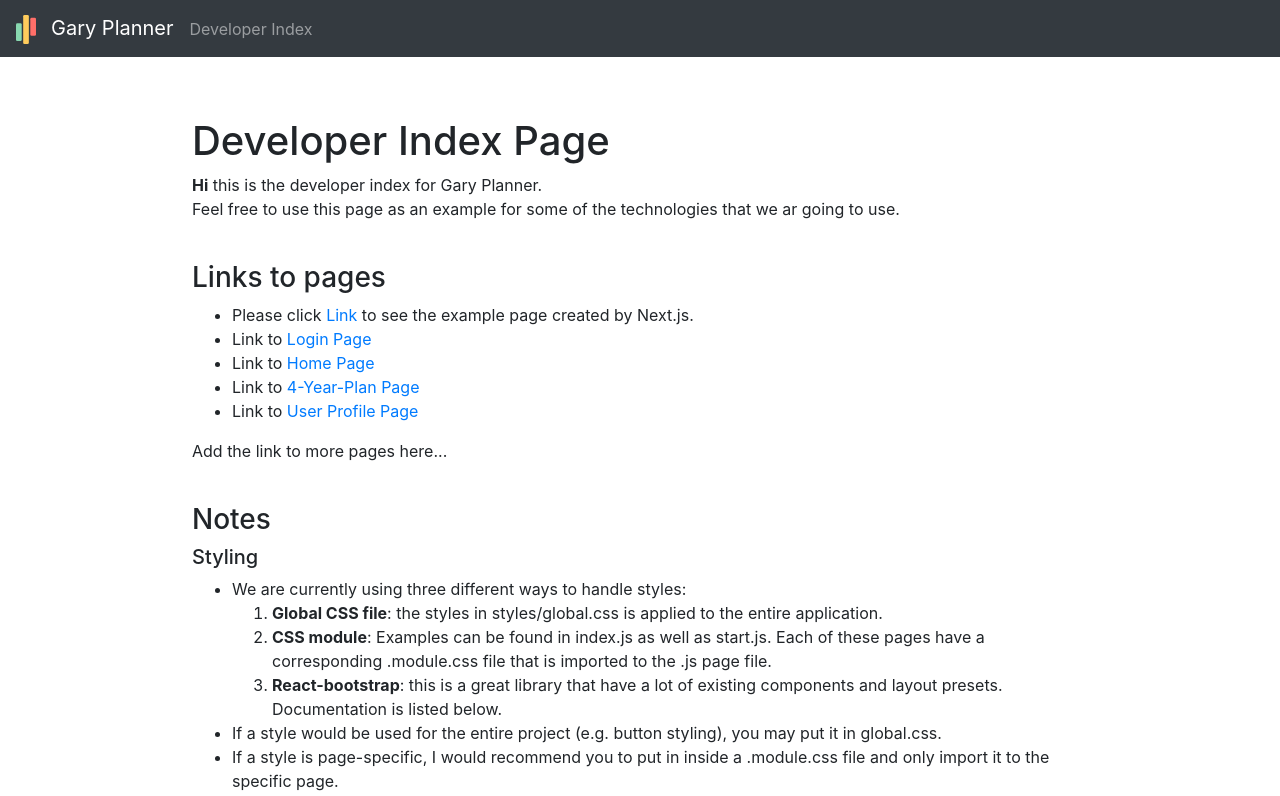
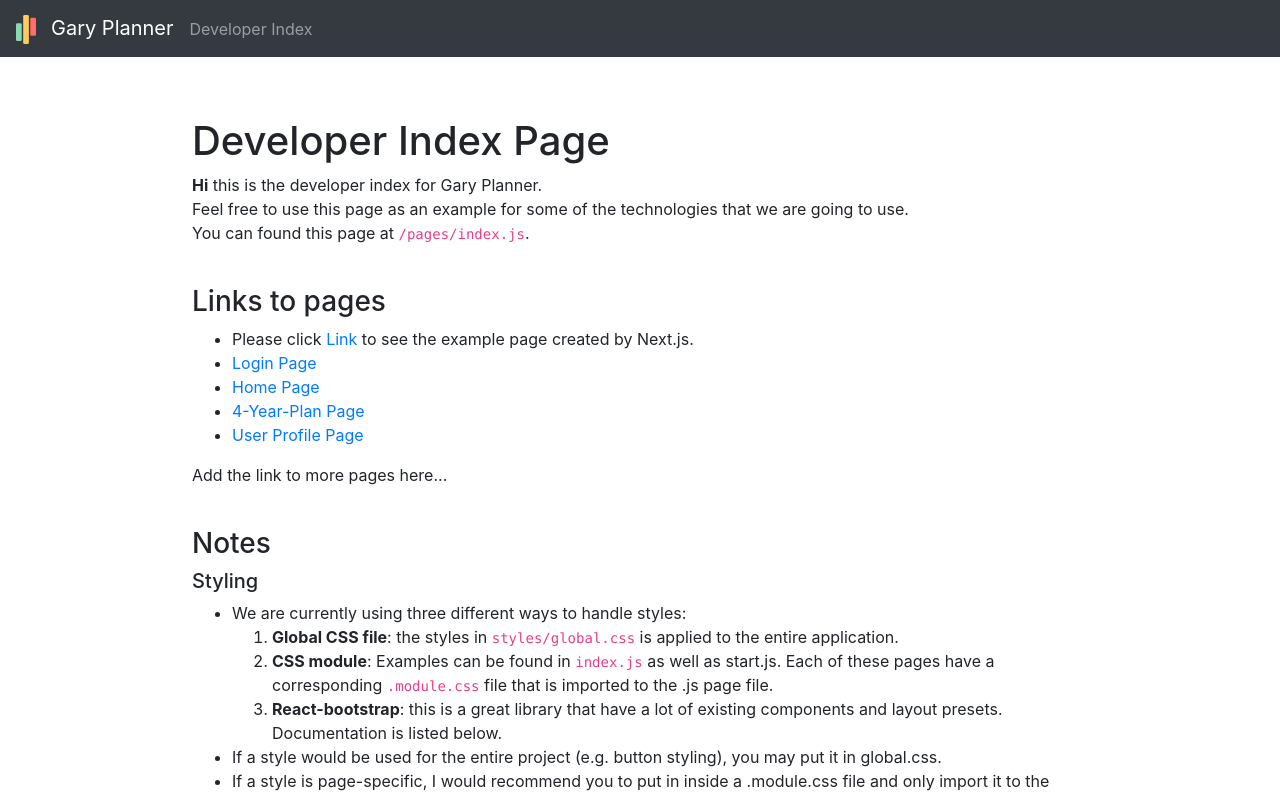
Before and after one commit to YixuanSeanZhou/GaryPlanner, a Next.js app in the folder front-end/: page / in a window 1280 px wide. Shown: the top 796 px of the page. Built offline with nearby package versions, Linux system fonts and the light colour scheme.

Commit message:
refind detail for skeleton code

```diff
--- a/front-end/pages/index.js
+++ b/front-end/pages/index.js
@@ -27,16 +27,17 @@ export default function Index() {
                 <h1>Developer Index Page</h1>
                 <p>
                     <b>Hi</b> this is the developer index for Gary Planner. <br/>
-                    Feel free to use this page as an example for some of the technologies that we ar going to use.
+                    Feel free to use this page as an example for some of the technologies that we are going to use. <br />
+                    You can found this page at <code>/pages/index.js</code>.
                 </p>
                 <br />
                 <h3>Links to pages</h3>
                 <ul>
                     <li>Please click <Link href='/next_example'><a>Link</a></Link> to see the example page created by Next.js.</li>
-                    <li>Link to <Link href='/login'><a>Login Page</a></Link></li>
-                    <li>Link to <Link href='/home'><a>Home Page</a></Link></li>
-                    <li>Link to <Link href='/fourYearPlan'><a>4-Year-Plan Page</a></Link></li>
-                    <li>Link to <Link href='/userProfile'><a>User Profile Page</a></Link></li>
+                    <li><Link href='/login'><a>Login Page</a></Link></li>
+                    <li><Link href='/home'><a>Home Page</a></Link></li>
+                    <li><Link href='/fourYearPlan'><a>4-Year-Plan Page</a></Link></li>
+                    <li><Link href='/userProfile'><a>User Profile Page</a></Link></li>
                 </ul>
                 <p>Add the link to more pages here...</p>
 
@@ -48,11 +49,11 @@ export default function Index() {
                         We are currently using three different ways to handle styles:
                         <ol>
                             <li><
-                                b>Global CSS file</b>: the styles in styles/global.css is applied to the entire application.
+                                b>Global CSS file</b>: the styles in <code>styles/global.css</code> is applied to the entire application.
                             </li>
                             <li>
-                                <b>CSS module</b>: Examples can be found in index.js as well as start.js.
-                                Each of these pages have a corresponding .module.css file that is imported to the .js page file.
+                                <b>CSS module</b>: Examples can be found in <code>index.js</code> as well as start.js.
+                                Each of these pages have a corresponding <code>.module.css</code> file that is imported to the .js page file.
                             </li>
                             <li>
                                 <b>React-bootstrap</b>: this is a great library that have a lot of existing components and
--- a/front-end/styles/Index.module.css
+++ b/front-end/styles/Index.module.css
@@ -6,5 +6,4 @@
 
 .footer {
     text-align: right;
-
 }
```
Also changed, not shown: front-end/pages/home.js (+15 -1 lines).
